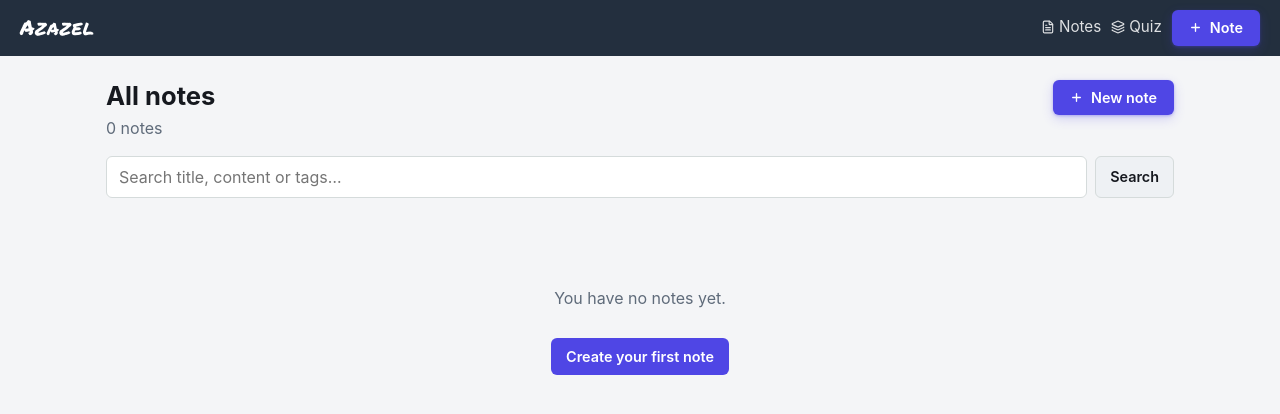
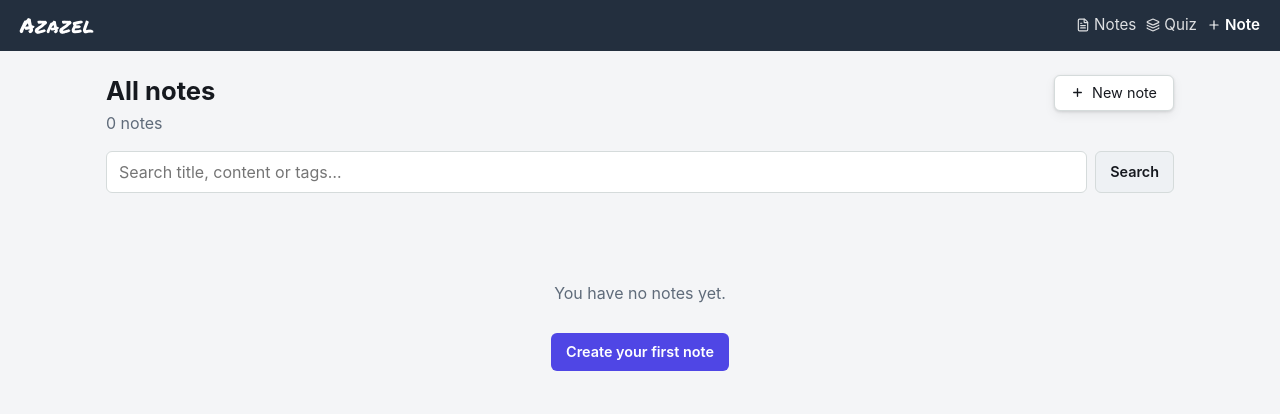
Before and after one commit to Nishanth-Siraj/my-notes-app, a FastAPI app: page / in a window 1280 px wide. Shown: the top 414 px of the page. Run offline with FastAPI, Linux system fonts and the light colour scheme; some libraries are stand-ins or nearby versions.

Commit message:
+ Note: plain nav-link style matching Notes/Quiz; list New note: neutral abtn
- + Note / + Card in topbar now use navlink style (white text, icon, no fill box)
- + New note on list page uses default abtn (neutral bordered, no blue)
- active navlink gets bold + bottom underline same as Anki current tab

Co-Authored-By: Claude Sonnet 4.6 <noreply@anthropic.com>

```diff
--- a/notes_app/static/style.css
+++ b/notes_app/static/style.css
@@ -77,6 +77,8 @@ h1 { margin: 0; font-size: 1.6rem; line-height: 1.25; }
 .topnav { display: flex; align-items: center; gap: 10px; }
 .navlink { color: inherit; text-decoration: none; opacity: .85; font-size: .95rem; }
 .navlink:hover { opacity: 1; text-decoration: underline; }
+.navlink.active { opacity: 1; font-weight: 600; border-bottom: 2px solid rgba(255,255,255,.9); padding-bottom: 2px; }
+.nav-add { opacity: 1; font-weight: 600; }
 .topbar .btn.ghost { color: inherit; border-color: rgba(255,255,255,.3); }
 .topbar .linkbtn { background: none; border: 1px solid rgba(255,255,255,.3); border-radius: 6px; color: rgba(255,255,255,.85); cursor: pointer; font: inherit; font-size: .85rem; padding: 4px 10px; display: inline-flex; align-items: center; gap: 3px; }
 .topbar .linkbtn:hover { background: rgba(255,255,255,.1); color: #fff; }
--- a/notes_app/templates/base.html
+++ b/notes_app/templates/base.html
@@ -21,9 +21,9 @@
       <a href="/" class="navlink {% if nav == 'notes' %}active{% endif %}"><i data-lucide="file-text" class="nav-icon"></i>Notes</a>
       <a href="/quiz" class="navlink {% if nav == 'quiz' %}active{% endif %}"><i data-lucide="layers" class="nav-icon"></i>Quiz</a>
       {% if nav == 'quiz' %}
-      <a href="/quiz/add" class="abtn primary"><i data-lucide="plus" class="btn-icon"></i>Card</a>
+      <a href="/quiz/add" class="navlink nav-add"><i data-lucide="plus" class="nav-icon"></i>Card</a>
       {% else %}
-      <a href="/notes/new" class="abtn primary"><i data-lucide="plus" class="btn-icon"></i>Note</a>
+      <a href="/notes/new" class="navlink nav-add"><i data-lucide="plus" class="nav-icon"></i>Note</a>
       {% endif %}
       {% if has_password %}
       <form method="post" action="/logout" class="inline"><button class="linkbtn" type="submit"><i data-lucide="log-out" class="btn-icon"></i>Log out</button></form>
--- a/notes_app/templates/list.html
+++ b/notes_app/templates/list.html
@@ -8,7 +8,7 @@
     <h1>All notes</h1>
     <p class="muted">{{ notes|length }} note{{ '' if notes|length == 1 else 's' }}{% if q %} matching “{{ q }}”{% endif %}{% if active_tag %} tagged <b>{{ active_tag }}</b>{% endif %}</p>
   </div>
-  <a href="/notes/new" class="abtn primary"><i data-lucide="plus" class="btn-icon"></i>New note</a>
+  <a href="/notes/new" class="abtn"><i data-lucide="plus" class="btn-icon"></i>New note</a>
 </div>
 
 <form class="filters" method="get" action="/">
```
